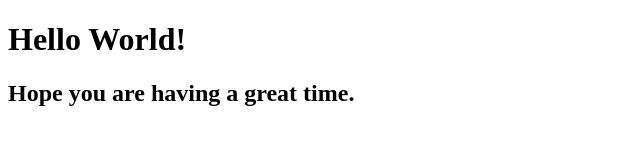
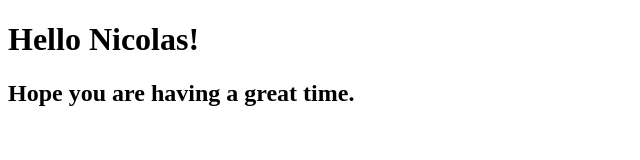
Before and after one commit to NicolasLefebure/Tilt-Tech, a plain HTML site: page hello.html in a window 1280 px wide. Shown: the full height of the page, 0-640 px from the left. Drawn offline with Linux system fonts and the light colour scheme.

Commit message:
Name change

```diff
--- a/hello.html
+++ b/hello.html
@@ -5,7 +5,7 @@
     <title>My first webpage</title>
   </head>
   <body>
-    <h1>Hello World!</h1>
+    <h1>Hello Nicolas!</h1>
     <h2>Hope you are having a great time.</h2>
   </body>
 </html>
```
